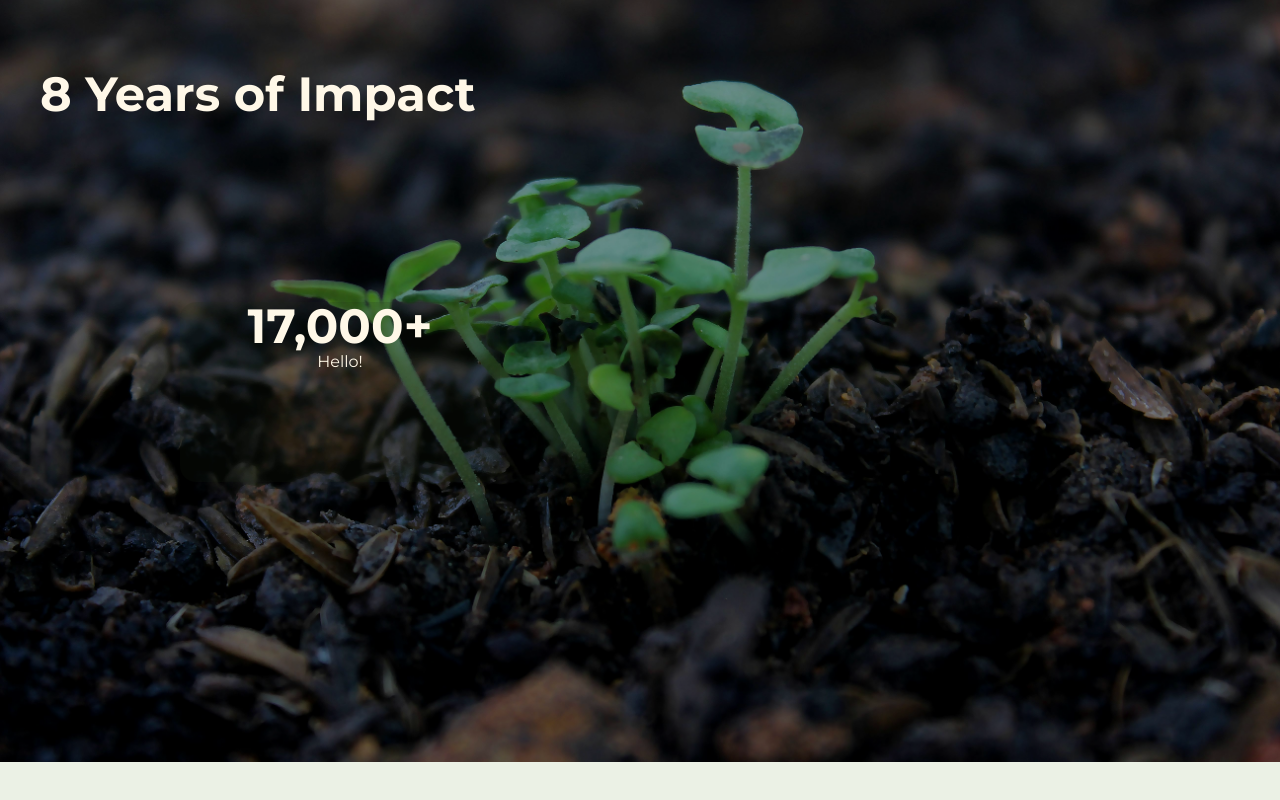
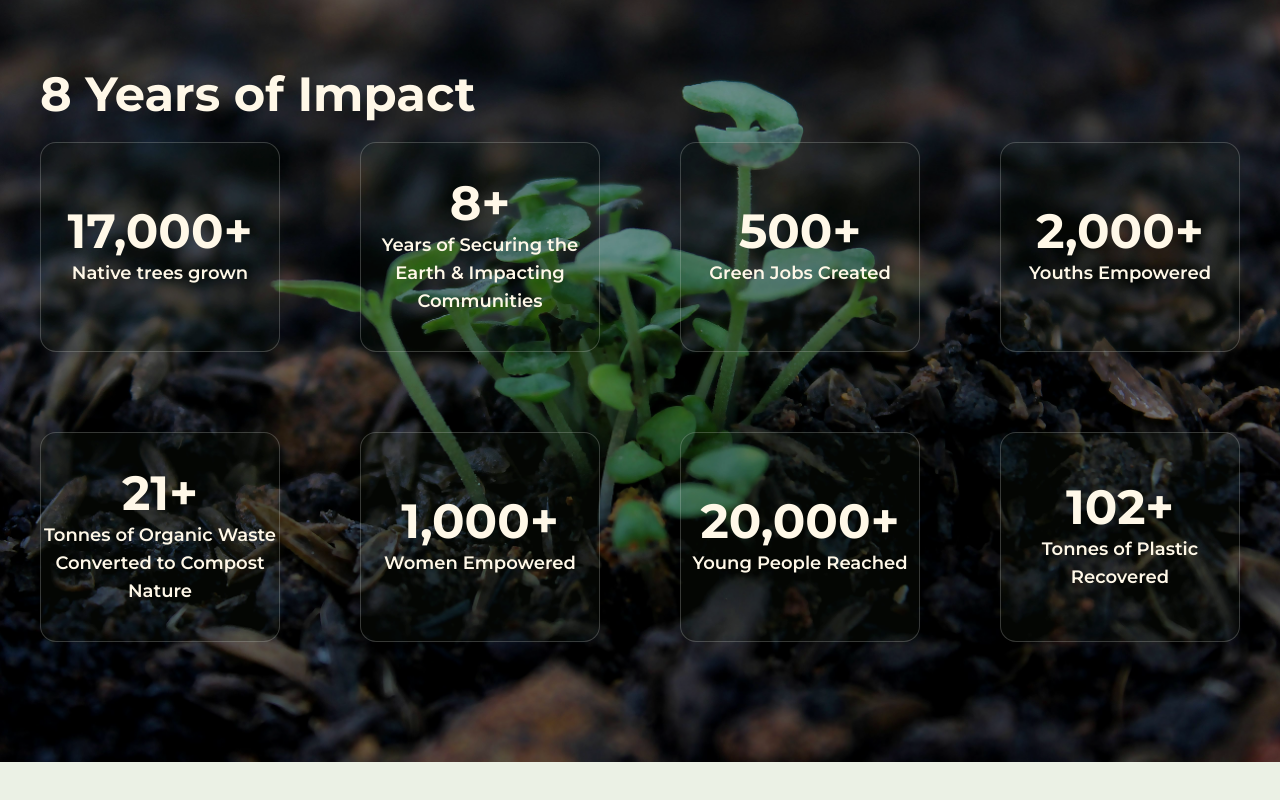
Before and after one commit to Akintayo74/CFEW-website-dian, a React (Vite) app: page /about in a window 1280 px wide. Shown: the part 5587-6387 px from the top of the page. Built offline with nearby package versions, Linux system fonts and the light colour scheme.

Commit message:
Styling 'ImpactYears' section

```diff
--- a/src/components/GlassCard/GlassCard.jsx
+++ b/src/components/GlassCard/GlassCard.jsx
@@ -1,43 +1,19 @@
-// import React from "react";
+import React from "react";
 
-// function GlassCard({ children, runningAnimation }) {
-//   return (
-//     <div
-//       className="w-80 min-h-45 rounded-2xl bg-[#1B281626] border-[5.29px] border-[#1B281603] flex flex-col"
-//       style={{
-//         backgroundColor: '#1B281626',
-//         boxShadow: 'inset 0 0 0 5.29px #1B281603'
-//       }}
-//     >
-      // <div className="font-bold text-5xl">
-      //   { runningAnimation }
-      // </div>
-      // <div>
-      //   { children }
-      // </div>
-//     </div>
-//   );
-// }
-
-// export default GlassCard;
-
-
-import React from 'react';
-
-function GlassCard({ children, runningAnimation }) {
+function GlassCard({ runningAnimation, text }) {
   return (
     <div
-      className='w-80 min-h-45 rounded-2xl'
+      className="w-full max-w-80 h-full rounded-2xl backdrop-blur-none bg-white/1 border border-white/20 shadow-lg flex flex-col justify-center items-center gap-1 text-cfew-interface py-12 lg:py-0"
       style={{
         backgroundColor: '#1B281626',
         boxShadow: 'inset 0 0 0 5.29px #1B281603'
       }}
     >
-      <div className="font-bold text-5xl">
+      <div className="font-bold text-3xl lg:text-5xl">
         { runningAnimation }
       </div>
-      <div>
-        { children }
+      <div className="font-semibold text-base md:text-lg ">
+        { text }
       </div>
     </div>
   );
--- a/src/components/ImpactYears/ImpactYears.jsx
+++ b/src/components/ImpactYears/ImpactYears.jsx
@@ -2,7 +2,6 @@ import React from 'react';
 import parallaxImage from "../../assets/parallax-image.jpg";
 import Container from "../Container";
 import SectionHeader from '../SectionHeader';
-import Section from '../Section/Section';
 import GlassCard from '../GlassCard/GlassCard';
 
 function ImpactYears() {
@@ -22,12 +21,39 @@ function ImpactYears() {
               <SectionHeader textColor='text-cfew-interface' align='text-left'>
                 8 Years of Impact
               </SectionHeader>
-              <div className="min-h-[300px] md:min-h-[500px] grid grid-cols-1 md:grid-cols-2 justify-items-center items-center text-center text-cfew-interface">
+              <div className="min-h-[300px] md:min-h-[500px] grid grid-cols-1 grid-rows-8 md:grid-cols-2 md:grid-rows-4 lg:grid-cols-4 lg:grid-rows-2 gap-5 lg:gap-20 justify-items-center items-center text-center text-cfew-interface">
                 <GlassCard
                   runningAnimation='17,000+'
-                >
-                  Hello!
-                </GlassCard>
+                  text='Native trees grown'
+                />
+                <GlassCard
+                  runningAnimation='8+'
+                  text='Years of Securing the Earth & Impacting Communities'
+                />
+                <GlassCard
+                  runningAnimation='500+'
+                  text='Green Jobs Created'
+                />
+                <GlassCard
+                  runningAnimation='2,000+'
+                  text='Youths Empowered'
+                />
+                <GlassCard
+                  runningAnimation='21+'
+                  text='Tonnes of Organic Waste Converted to Compost Nature'
+                />
+                <GlassCard
+                  runningAnimation='1,000+'
+                  text='Women Empowered'
+                />
+                <GlassCard
+                  runningAnimation='20,000+'
+                  text='Young People Reached'
+                />
+                <GlassCard
+                  runningAnimation='102+'
+                  text='Tonnes of Plastic Recovered'
+                />
               </div>
             </Container>
         </div>
```
Also changed, not shown: 1 other file (tests, documents, lock files or other folders).
